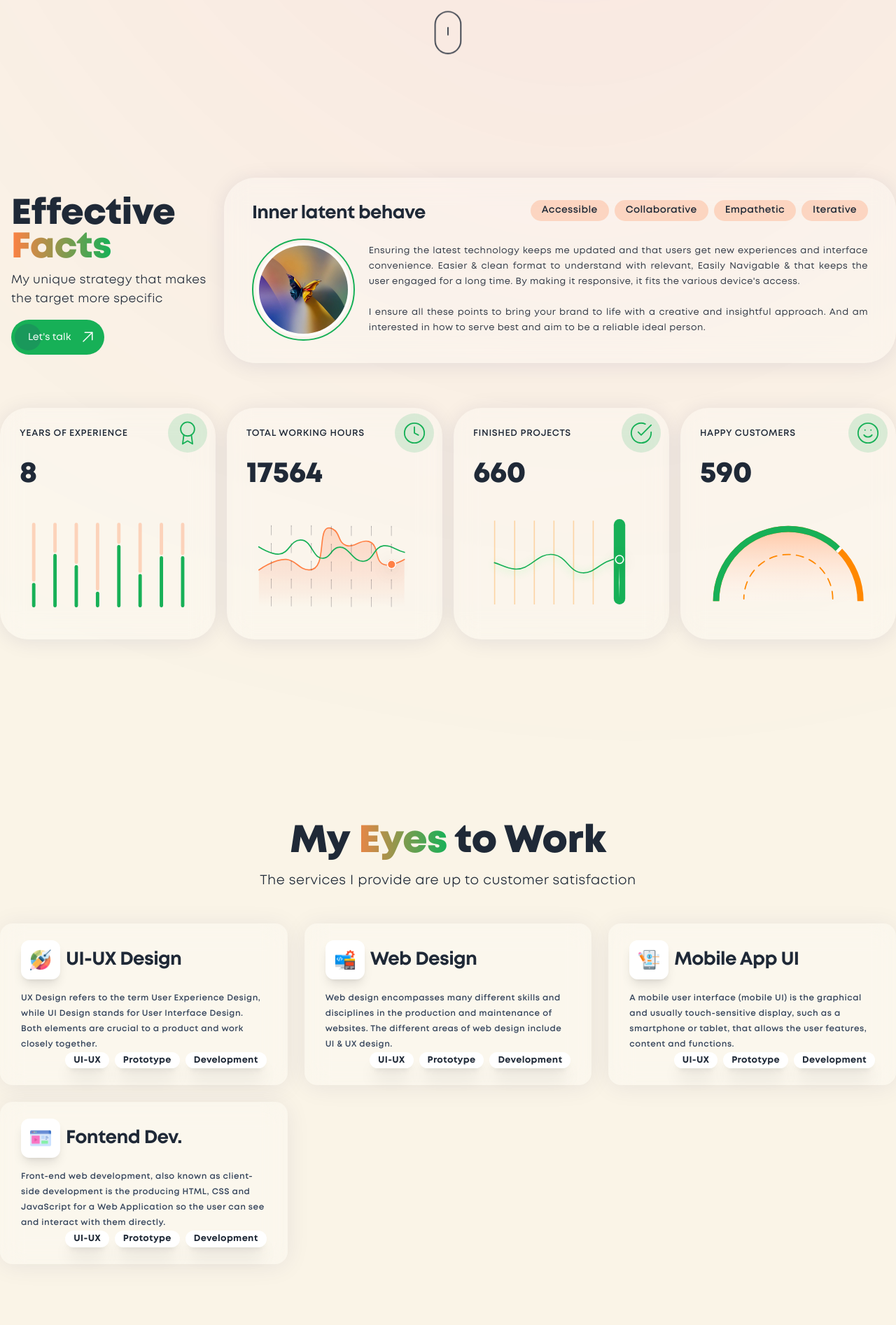
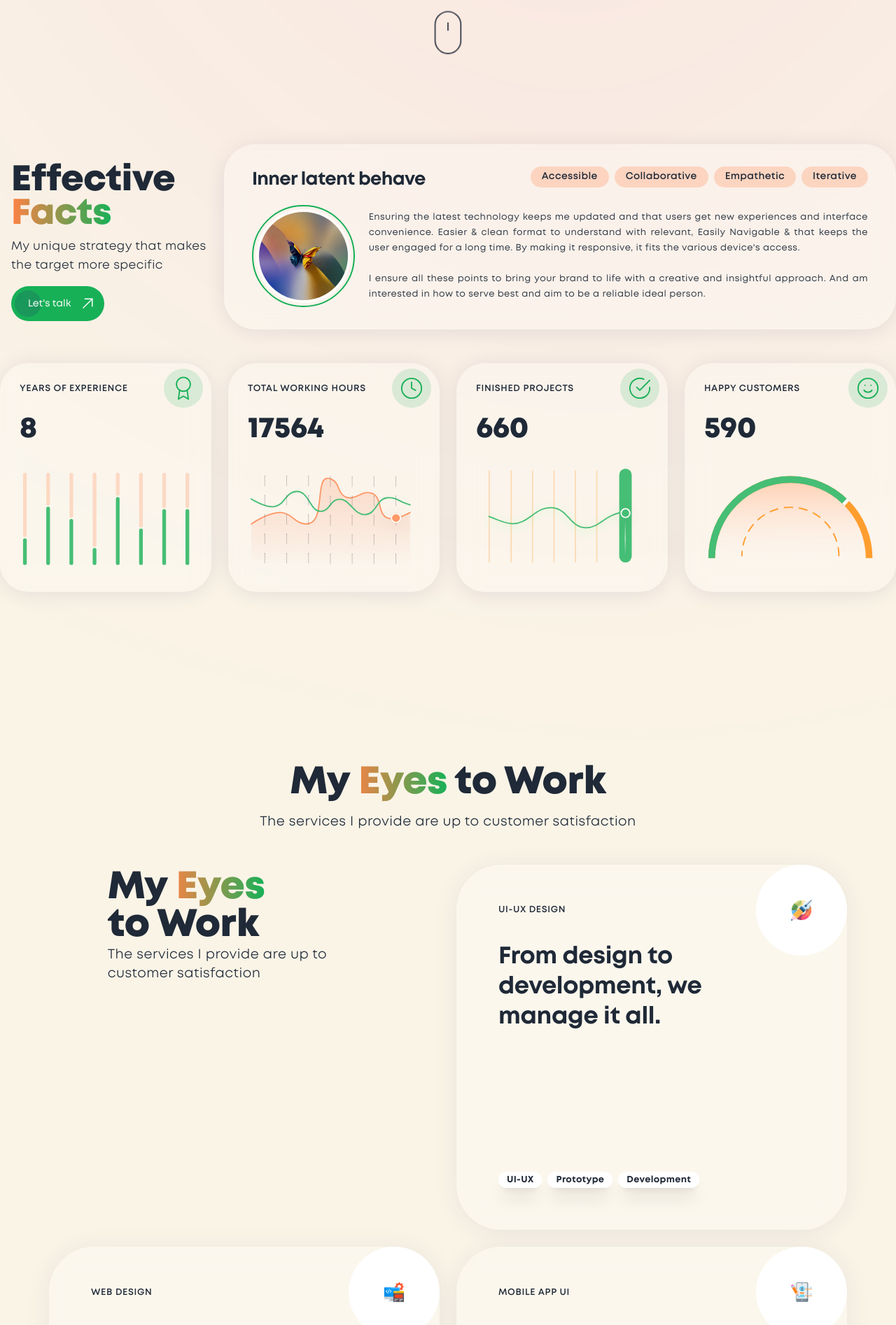
Before and after one commit to ToukirRj/Portfolio, a React (Vite) app: page / in a window 1280 px wide. Shown: the part 740-2634 px from the top of the page at 70% size. Built offline with nearby package versions, Linux system fonts and the light colour scheme.

Commit message:
no message

```diff
--- a/package.json
+++ b/package.json
@@ -13,8 +13,10 @@
   "dependencies": {
     "flowbite": "^2.1.1",
     "flowbite-react": "^0.6.4",
+    "framer-motion": "^11.3.28",
     "react": "^18.2.0",
     "react-dom": "^18.2.0",
+    "react-intersection-observer": "^9.13.0",
     "react-router-dom": "^6.19.0",
     "sass": "^1.69.5",
     "swiper": "^11.0.4",
--- a/src/SASS/custom.scss
+++ b/src/SASS/custom.scss
@@ -205,20 +205,15 @@ header{
 
 .animatable{
     opacity:0;
-    transform:scale(.5);
-    transition-delay:0;
-    transition-duration:.5s;
-    transition-timing-function:ease;
+    transform:translateY(100px);
+    transition-duration:.55s;
+    // transition-timing-function:cubic-bezier(.175,.885,.32,1.275);
     transition-property: opacity, transform;
 }
 .animatable.animated{
     opacity: 1;
-    transition-delay:.25s;
-    transform: scale(1);
+    transform: translateY(0);
 }
-
-
-
 
 .header {
 	display: flex;
--- a/src/components/Eyes.jsx
+++ b/src/components/Eyes.jsx
@@ -14,25 +14,33 @@ const Eyes = () => {
                         </p>
                     </div>
                     <div className="sm:mt-12 mt-8">
-                        <div className='grid grid-cols-3 gap-6'>
+                        <div className='grid grid-cols-2 gap-6 mx-[70px]'>
+                            <div className='text-start'>
+                                <div className='w-[70%] mx-auto'>
+                                    <h2 className="xl:text-[55px] md:text-4xl sm:text-3xl text-[23px] font-bold text-[#1F2937]">My
+                                        <span className="bg-gradient-to-r from-[#ff8144] to-[#17b057] inline-block text-transparent bg-clip-text ps-3 leading-[67px]">Eyes</span> <br/>to Work
+                                    </h2>
+                                    <p className="mx-auto max-w-full mt-2 text-[#1F2937] w-full sm:text-[19px] text-[14px] font-[300] tracking-wide leading-[27px]">
+                                        The services I provide are up to customer satisfaction
+                                    </p>
+                                </div>
+                            </div>
                             {serviceData.map(service => (
-                                <div key={service.id} className="backdrop-blur-lg bg-white/[.25] shadow-[0_3px_35px_0px_rgba(2,24,93,0.075)] rounded-[18px] py-[24px] px-[30px]">
+                                <div key={service.id} className="backdrop-blur-lg bg-white/[.25] shadow-[0_3px_35px_0px_rgba(2,24,93,0.075)] rounded-[64px]">
                                     <div className='w-full items-center'>
-                                        <div className='flex items-center'>
-                                            <div className='h-14 w-14 me-2 rounded-xl bg-white shadow-lg shadow-primary/10 flex items-center justify-center'>
+                                        <div className='flex items-center justify-between'>
+                                            <h4 className="ms-[60px] block w-max text-[13px] font-medium uppercase tracking-wider text-[#1F2937]">
+                                                {service.title}
+                                            </h4>
+                                            <div className='h-[130px] w-[130px] rounded-full bg-white flex items-center justify-center'>
                                                 <img width="30" height="30" src={service.imgPath} alt='icon'/>
                                             </div>
-                                            <h4 className="text-[1.65rem] font-[600] tracking-tight text-[#1F2937] sm:text-start text-center leading-[1.4rem]">
-                                                {service.title}
+                                        </div>
+                                        <div className='relative px-[60px] pb-[60px]'>
+                                            <h4 className="relative -mt-[20px] pe-[10px] text-[34px] font-[600] text-[#1F2937] sm:text-start text-center leading-[43px] w-[84%]">
+                                                {service.description}
                                             </h4>
-                                        </div>
-                                        <h4 className="mt-4 text-[12px] font-[500] tracking-[.5px] text-[#33435a] sm:text-start text-center leading-[22px]">
-                                            {service.description}
-                                        </h4>
-                                        <div className='flex justify-between items-center'>
-                                            <div className='ps-4'>
-                                            </div>
-                                            <div className='flex gap-2'>
+                                            <div className='flex gap-2 mt-[200px]'>
                                                 {service.tools.map((tool, index) => (
                                                     <span key={index} className="px-3 py-[2px] flex items-center justify-center text-[#1F2937] font-[600] text-[13px] rounded-full bg-white shadow-xl tracking-wide">
                                                         {tool}
--- a/src/components/Myself.jsx
+++ b/src/components/Myself.jsx
@@ -6,10 +6,10 @@ import statisticData from '../datas/statisticData';
 const Myself = () => {
     return (
         <>
-            <section id="about" className="sm:py-24 py-12 relative z-20">
+            <section id="about" className="py-20 relative z-20">
                 <div className="mx-auto px-4 sm:px-12 xl:max-w-7xl xl:px-0 animatable">
                     <div className="mx-4 sm:mx-0">
-                        <div className="grid grid-cols-12 sm:px-0 px-[20px] mb-16 animatable items-center">
+                        <div className="grid grid-cols-12 sm:px-0 px-[20px] mb-12 items-center">
                             <div className="col-span-3">
                                 <div className="ps-4 mt-5">
                                     <h2 className="xl:text-[51px] md:text-4xl sm:text-3xl text-[23px] font-bold text-[#1F2937]">Effective
@@ -46,7 +46,7 @@ const Myself = () => {
                                             </div>
                                         </div>
                                     </div>
-                                    <div className="flex items-center sm:flex-row flex-col sm:px-0 px-[20px] animatable">
+                                    <div className="flex items-center sm:flex-row flex-col sm:px-0 px-[20px]">
                                         <div className="lg:w-2/12 sm:1/2 w-full">
                                             <div className="flex items-center justify-center border-2 border-[#17b057] p-2 rounded-full mt-4">
                                                 <img className="h-auto w-full max-w-full rounded-full ring-4 ring-white/[0.70]" src={Abme} alt="cover"/>
@@ -66,7 +66,7 @@ const Myself = () => {
                                 </div>
                             </div>
                         </div>
-                        <div className="grid grid-cols-4 gap-4 sm:px-0 px-[20px] mb-16 animatable">
+                        <div className="grid grid-cols-4 gap-6 sm:px-0 px-[20px] mb-16">
                             {statisticData.map(statistic => (
                                 <div key={statistic.id} className="snap-center backdrop-blur-lg bg-white/[0.25] py-2 px-3 rounded-[40px] shadow-[0_3px_30px_0px_rgba(2,24,93,0.09)]">
                                     <div className='flex flex-row items-center justify-between'>
@@ -76,8 +76,8 @@ const Myself = () => {
                                         </div>
                                     </div>
                                     <h2 className="ms-4 text-[2.6rem] font-bold text-[#1F2937]">{statistic.value}</h2>
-                                    <div className='flex items-center justify-center py-8'>
-                                        <img className='max-w-[220px] w-full' src={statistic.image} alt='chart'/>
+                                    <div className='flex items-center justify-center py-6'>
+                                        <img className='max-w-[240px] w-full opacity-80' src={statistic.image} alt='chart'/>
                                     </div>
                                 </div>
                             ))}
--- a/src/components/Splash.jsx
+++ b/src/components/Splash.jsx
@@ -7,10 +7,10 @@ const Splash = () => {
     return (
         <>
             <div className='relative z-20'>
-                <section className="sm:pt-[200px] pb-20 relative z-10">
-                    <div className="mx-auto px-4 sm:px-12 xl:max-w-7xl xl:px-0 animatable">
-                        <div className="items-center justify-center sm:gap-12 gap-5 flex sm:flex-row flex-col relative z-20">
-                            <div className="sm:w-2/5 w-full relative backdrop-blur-lg rounded-[30px] px-[30px] pt-[30px] pb-[40px] bg-white/[0.25] shadow-[0_5px_60px_0px_rgba(2,24,93,0.075)]">
+                <section className="sm:pt-[200px] pb-12 relative z-10">
+                    <div className="mx-auto px-4 sm:px-12 xl:max-w-7xl xl:px-0">
+                        <div className="items-center justify-center sm:gap-12 gap-5 flex sm:flex-row flex-col relative z-20 animatable">
+                            <div className="sm:w-2/5 w-full relative backdrop-blur-lg rounded-[60px] px-[30px] pt-[30px] pb-[40px] bg-white/[0.25] shadow-[0_5px_60px_0px_rgba(2,24,93,0.075)]">
                                 <img className="w-[220px] max-w-full mx-auto" src={Selfsign} alt="me"/>
                                 <h1 className="my-2 sm:text-[41px] text-[26px] font-[700] text-[#1f2937] tracking-tight sm:leading-[55px] leading-[30px] w-full text-center">
                                     Toukir Rahman
--- a/src/datas/serviceData.jsx
+++ b/src/datas/serviceData.jsx
@@ -4,28 +4,28 @@ const serviceData = [
     "id": 1,
     "imgPath": "./img/services/ui.webp",
     "title": "UI-UX Design",
-    "description":"UX Design refers to the term User Experience Design, while UI Design stands for User Interface Design. Both elements are crucial to a product and work closely together.",
+    "description":"From design to development, we manage it all.",
     "tools": ["UI-UX", "Prototype", "Development"]
   },
   {
     "id": 2,
     "imgPath": "./img/services/web.webp",
     "title": "Web Design",
-    "description":"Web design encompasses many different skills and disciplines in the production and maintenance of websites. The different areas of web design include UI & UX design.",
+    "description":"From design to development, we manage it all.",
     "tools": ["UI-UX", "Prototype", "Development"]
   },
   {
     "id": 3,
     "imgPath": "./img/services/mobile.webp",
     "title": "Mobile App UI",
-    "description":"A mobile user interface (mobile UI) is the graphical and usually touch-sensitive display, such as a smartphone or tablet, that allows the user features, content and functions.",
+    "description":"From design to development, we manage it all.",
     "tools": ["UI-UX", "Prototype", "Development"]
   },
   {
     "id": 4,
     "imgPath": "./img/services/frontend.webp",
     "title": "Fontend Dev.",
-    "description":"Front-end web development, also known as client-side development is the producing HTML, CSS and JavaScript for a Web Application so the user can see and interact with them directly.",
+    "description":"From design to development, we manage it all.",
     "tools": ["UI-UX", "Prototype", "Development"]
   }
 ];
```
Also changed, not shown: 1 other file (tests, documents, lock files or other folders).
